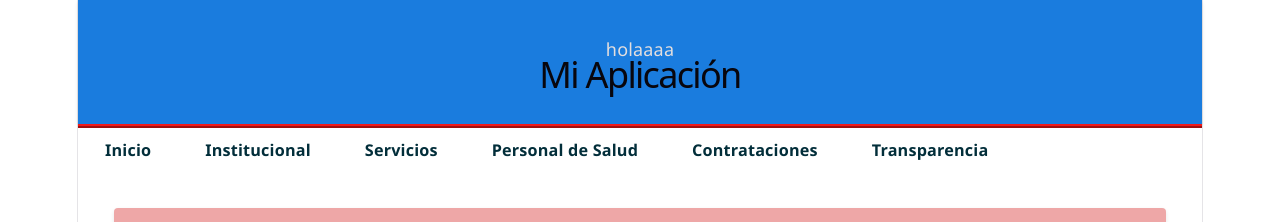
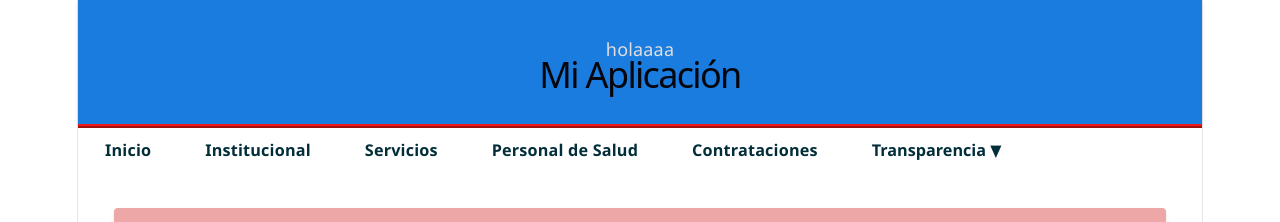
Before and after one commit to VilmaCuparaSoliz-gibhub/Examen-final-STARTBURTS, a React (Vite) app: page / in a window 1280 px wide. Shown: the top 222 px of the page. Built offline with nearby package versions, Linux system fonts and the light colour scheme.

Commit message:
segunda  version componente de Auditoría

```diff
--- a/src/components/navbar.jsx
+++ b/src/components/navbar.jsx
@@ -1,7 +1,10 @@
+import { useState } from 'react'
 import { NavLink } from 'react-router-dom'
 import '../styles/navbar.css'
 
 export default function Navbar() {
+	const [mostrarTransparencia, setMostrarTransparencia] = useState(false)
+
 	return (
 		<nav className="site-nav">
 			<ul>
@@ -13,6 +16,7 @@ export default function Navbar() {
 						Inicio
 					</NavLink>
 				</li>
+
 				<li>
 					<NavLink
 						to="/institucional"
@@ -21,6 +25,7 @@ export default function Navbar() {
 						Institucional
 					</NavLink>
 				</li>
+
 				<li>
 					<NavLink
 						to="/servicios"
@@ -29,6 +34,7 @@ export default function Navbar() {
 						Servicios
 					</NavLink>
 				</li>
+
 				<li>
 					<NavLink
 						to="/personal-de-salud"
@@ -37,6 +43,7 @@ export default function Navbar() {
 						Personal de Salud
 					</NavLink>
 				</li>
+
 				<li>
 					<NavLink
 						to="/contrataciones"
@@ -45,13 +52,34 @@ export default function Navbar() {
 						Contrataciones
 					</NavLink>
 				</li>
-				<li>
-					<NavLink
-						to="/transparencia"
-						className={({ isActive }) => (isActive ? 'active-link' : '')}
+
+				<li className="dropdown">
+					<button
+						type="button"
+						className="dropdown-title"
+						onClick={() =>
+							setMostrarTransparencia(!mostrarTransparencia)
+						}
 					>
-						Transparencia
-					</NavLink>
+						Transparencia ▼
+					</button>
+
+					{mostrarTransparencia && (
+						<ul className="dropdown-menu">
+							<li>
+								<NavLink
+									to="/transparencia/auditoria"
+									className={({ isActive }) =>
+										isActive ? 'active-link' : ''
+									}
+								>
+									Auditoría
+								</NavLink>
+							</li>
+
+							{/* Tus compañeros agregarán aquí sus opciones */}
+						</ul>
+					)}
 				</li>
 			</ul>
 		</nav>
--- a/src/styles/navbar.css
+++ b/src/styles/navbar.css
@@ -1,11 +1,10 @@
 .site-nav {
   border-top: 4px ridge #f11919;
-  background-color:white;
+  background-color: white;
   padding: 0;
   font-size: 0.9rem;
   font-weight: bold;
 }
-
 
 .site-nav ul {
   list-style: none;
@@ -40,3 +39,72 @@
   text-decoration-thickness: 2px;
   text-underline-offset: 4px;
 }
+
+/* ===== Menú desplegable ===== */
+
+.dropdown {
+  position: relative;
+}
+
+/* Botón Transparencia */
+.dropdown-title {
+  display: block;
+  padding: 0.5rem 1.5rem;
+  color: rgb(2, 46, 58);
+  background: transparent;
+  border: none;
+  cursor: pointer;
+  font: inherit;
+  font-weight: bold;
+  transition: background-color 0.3s ease;
+}
+
+.dropdown-title:hover {
+  background-color: #dde3ea;
+  color: rgb(225, 4, 4);
+}
+
+/* Menú oculto */
+.dropdown-menu {
+  position: absolute;
+  top: 100%;
+  left: 0;
+
+  display: none;
+  flex-direction: column;
+
+  min-width: 220px;
+
+  margin: 0;
+  padding: 0;
+
+  list-style: none;
+
+  background-color: white;
+  border: 1px solid #ddd;
+  box-shadow: 0 4px 8px rgba(0, 0, 0, 0.15);
+
+  z-index: 999;
+}
+
+/* Mostrar menú al pasar el mouse */
+.dropdown:hover .dropdown-menu {
+  display: flex;
+}
+
+.dropdown-menu li {
+  width: 100%;
+}
+
+.dropdown-menu a {
+  display: block;
+  padding: 0.8rem 1rem;
+  color: rgb(2, 46, 58);
+  background-color: white;
+  text-decoration: none;
+}
+
+.dropdown-menu a:hover {
+  background-color: #dde3ea;
+  color: rgb(225, 4, 4);
+}
```
